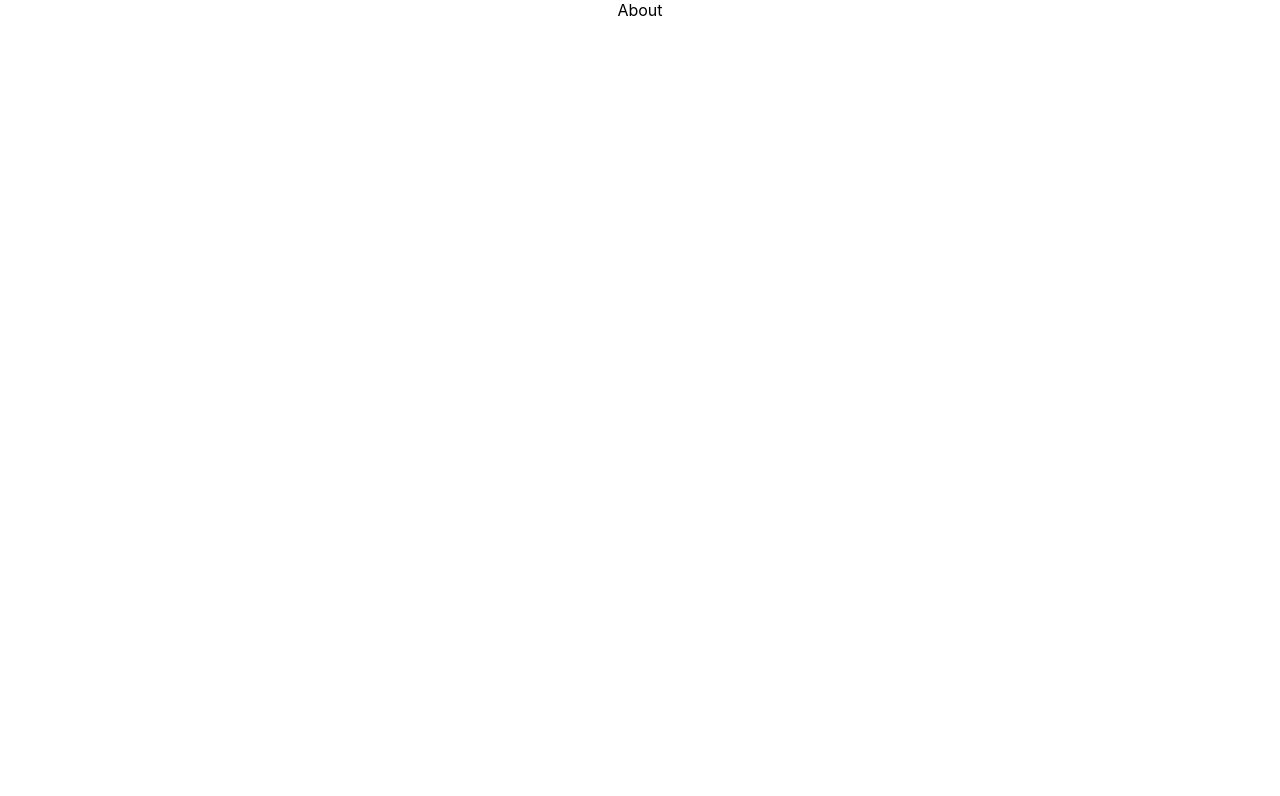
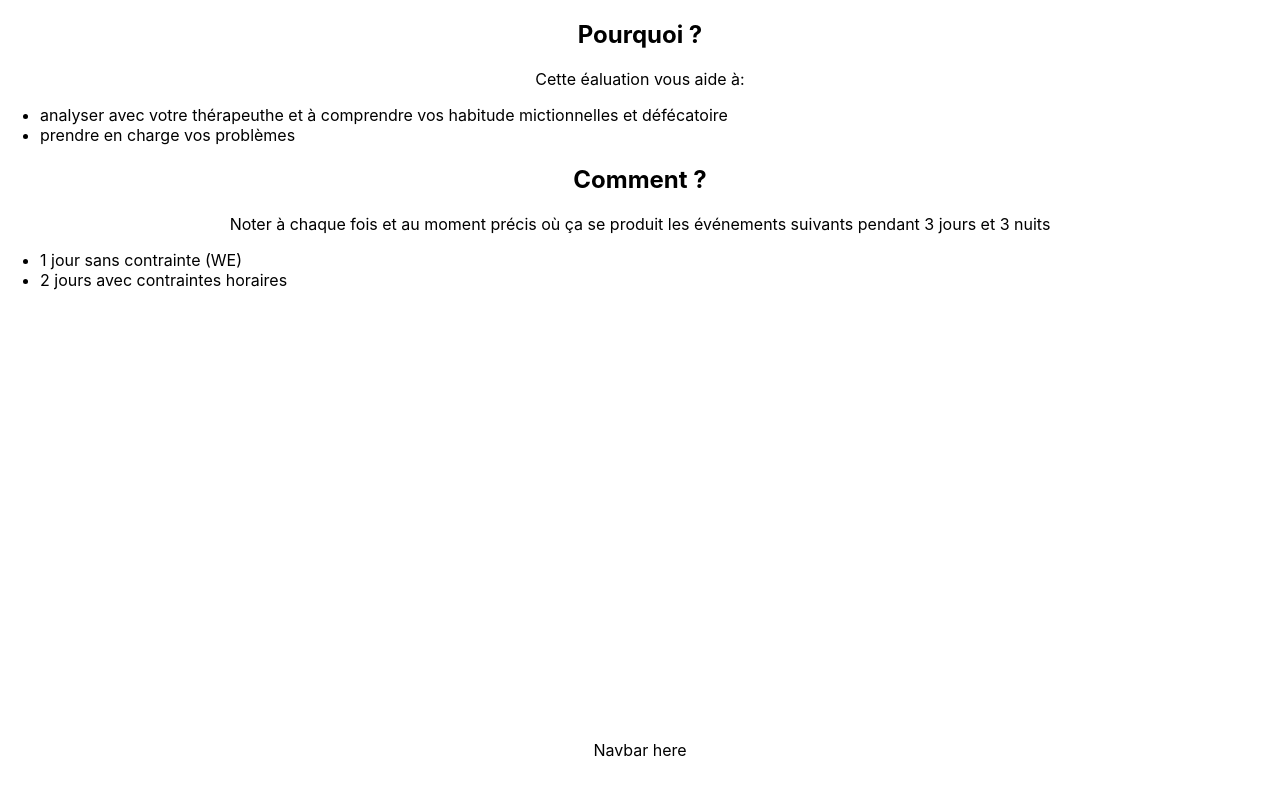
Before and after one commit to FlorianGardy/up-day-mobile, a React (Create React App) app: page /about in a window 1280 px wide. Shown: the top 796 px of the page. Built offline with nearby package versions, Linux system fonts and the light colour scheme.

Commit message:
Fill page About with text

```diff
--- a/src/pages/About.page.jsx
+++ b/src/pages/About.page.jsx
@@ -1,7 +1,49 @@
 import React from "react";
+import Navbar from "../components/Navbar";
 
 function About() {
-  return <div>About</div>;
+  // Component style
+  const style = {
+    main: {
+      height: "90vh"
+    },
+    ulist: {
+      textAlign: "left"
+    },
+    titleComment: {
+      // marginTop: "3em"
+    }
+  };
+
+  return (
+    <div>
+      <div style={style.main}>
+        <div id="firstBlock">
+          <h2>Pourquoi ?</h2>
+          <p>Cette éaluation vous aide à:</p>
+          <ul style={style.ulist}>
+            <li>
+              analyser avec votre thérapeuthe et à comprendre vos habitude
+              mictionnelles et défécatoire
+            </li>
+            <li>prendre en charge vos problèmes</li>
+          </ul>
+        </div>
+        <div id="secondBlock">
+          <h2 style={style.titleComment}>Comment ?</h2>
+          <p>
+            Noter à chaque fois et au moment précis où ça se produit les
+            événements suivants pendant 3 jours et 3 nuits
+          </p>
+          <ul style={style.ulist}>
+            <li>1 jour sans contrainte (WE)</li>
+            <li>2 jours avec contraintes horaires</li>
+          </ul>
+        </div>
+      </div>
+      <Navbar />
+    </div>
+  );
 }
 
 export default About;
```
